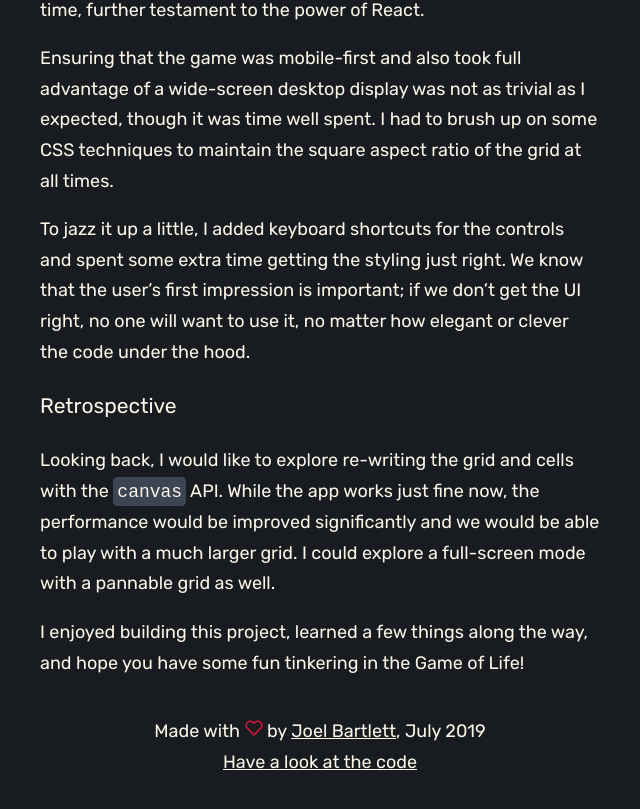
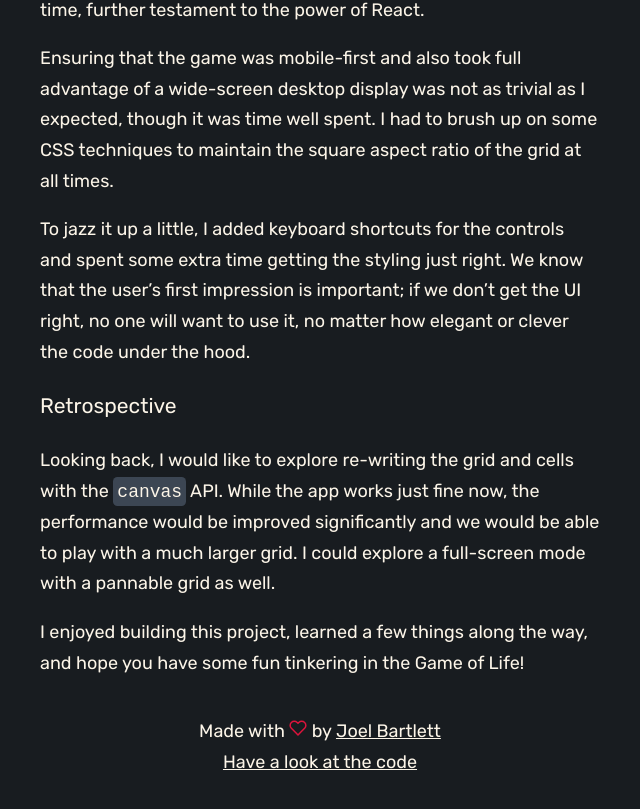
Before and after one commit to murbar/conways, a React (Vite) app: page / in a window 1280 px wide. Shown: the part 5054-5863 px from the top of the page, without its empty margins (0-640 px from the left). Built offline with nearby package versions, Linux system fonts and the light colour scheme.

Commit message:
update version

```diff
--- a/package.json
+++ b/package.json
@@ -1,6 +1,6 @@
 {
   "name": "conways",
-  "version": "0.1.0",
+  "version": "2022.10",
   "private": true,
   "dependencies": {
     "react": "^18.2.0",
--- a/src/components/Footer.jsx
+++ b/src/components/Footer.jsx
@@ -22,7 +22,7 @@ const Footer = () => {
       <a href="https://joelb.dev" title="Joel Bartlett's portfolio">
         Joel Bartlett
       </a>
-      , July 2019
+
       <br />{' '}
       <a href="https://github.com/murbar/conways" title="See the code on GitHub">
         Have a look at the code
```
